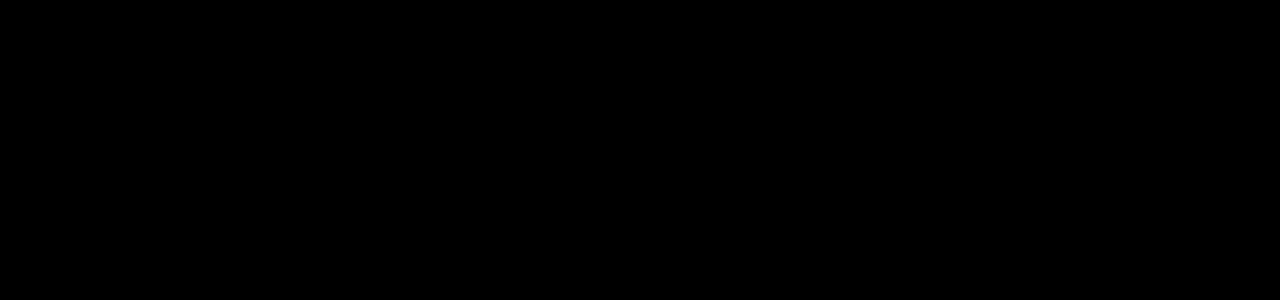
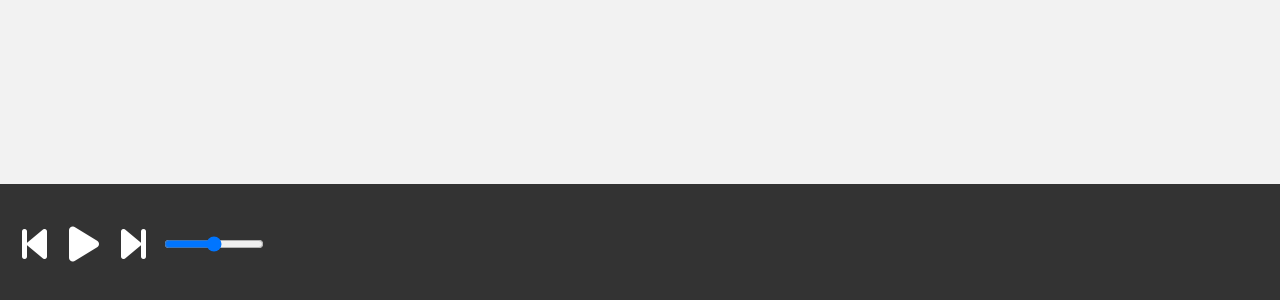
Before and after one commit to gezilinll/blitz-player, a Vue app: page / in a window 1280 px wide. Shown: the part 496-796 px from the top of the page. Built offline with nearby package versions, Linux system fonts and the light colour scheme.

Commit message:
feat: init button ui

```diff
--- a/package.json
+++ b/package.json
@@ -29,6 +29,7 @@
         "vue-tsc": "^1.2.0"
     },
     "dependencies": {
+        "@fortawesome/fontawesome-free": "^6.4.0",
         "pinia": "^2.1.1"
     }
 }
--- a/src/App.vue
+++ b/src/App.vue
@@ -1,17 +1,18 @@
-<script setup lang="ts">
-import PlayerView from './views/PlayerView.vue';
-import ControlBar from './views/ControlBar.vue';
-</script>
-
 <template>
-    <div style="width: 100vw; height: 90vh">
-        <PlayerView></PlayerView>
-    </div>
-    <div style="width: 100vw; height: 10vh">
-        <ControlBar></ControlBar>
+    <div>
+        <Player />
     </div>
 </template>
 
+<script lang="ts">
+import Player from './views/PlayerView.vue';
+
+export default {
+    components: {
+        Player,
+    },
+};
+</script>
 <style>
 body {
     margin: 0 !important;
--- a/src/main.ts
+++ b/src/main.ts
@@ -1,4 +1,6 @@
 import { createApp } from 'vue';
 import App from './App.vue';
+import { createPinia } from 'pinia';
+const pinia = createPinia();
 
-createApp(App).mount('#app');
+createApp(App).use(pinia).mount('#app');
--- a/src/views/ControlBar.vue
+++ /dev/null
@@ -1,3 +0,0 @@
-<template></template>
-
-<script lang="ts" setup></script>
--- a/src/views/PlayerView.vue
+++ b/src/views/PlayerView.vue
@@ -1,16 +1,73 @@
 <template>
-    <canvas id="surface" style="width: 100%; height: 100%"></canvas>
+    <div class="player-container">
+        <div class="video-area" :style="{ height: videoAreaHeight + 'px' }"></div>
+        <div class="controls-area" :style="{ height: controlsAreaHeight + 'px' }">
+            <button class="control-button">
+                <i class="fas fa-step-backward fa-3x"></i>
+            </button>
+            <button class="control-button">
+                <i class="fas fa-play fa-3x"></i>
+            </button>
+            <button class="control-button">
+                <i class="fas fa-step-forward fa-3x"></i>
+            </button>
+            <input type="range" class="volume-slider" />
+        </div>
+    </div>
 </template>
 
 <script lang="ts" setup>
-// import { watch } from 'vue';
+import '@fortawesome/fontawesome-free/css/all.css';
+import { ref, onMounted, onBeforeUnmount } from 'vue';
 
-// const props = defineProps<{
-//     playing: boolean;
-// }>();
+const videoAreaHeight = ref(0);
+const controlsAreaHeight = ref(0);
 
-// watch(
-//     () => props.playing,
-//     (value) => console.log('play status changed', value)
-// );
+const calculateHeights = () => {
+    const windowHeight = window.innerHeight;
+    videoAreaHeight.value = Math.floor(windowHeight * 0.85);
+    controlsAreaHeight.value = Math.floor(windowHeight * 0.15);
+};
+
+onMounted(() => {
+    calculateHeights();
+    window.addEventListener('resize', calculateHeights);
+});
+
+onBeforeUnmount(() => {
+    window.removeEventListener('resize', calculateHeights);
+});
 </script>
+
+<style>
+.player-container {
+    display: flex;
+    flex-direction: column;
+    height: 100vh;
+}
+
+.video-area {
+    flex: 1;
+    background-color: #f2f2f2;
+}
+
+.controls-area {
+    display: flex;
+    align-items: center;
+    justify-content: flex-start;
+    padding-left: 16px;
+    background-color: #333;
+}
+
+.control-button {
+    color: #fff;
+    background-color: transparent;
+    border: none;
+    cursor: pointer;
+    margin-right: 10px;
+}
+
+.volume-slider {
+    width: 100px;
+}
+</style>
```
Also changed, not shown: 1 other file (tests, documents, lock files or other folders).
